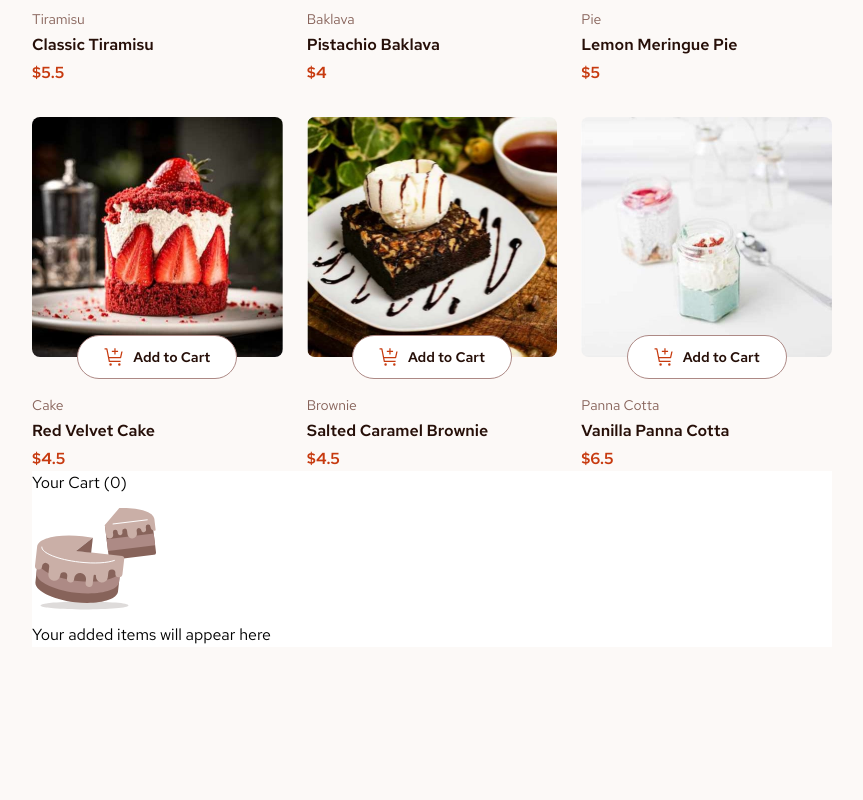
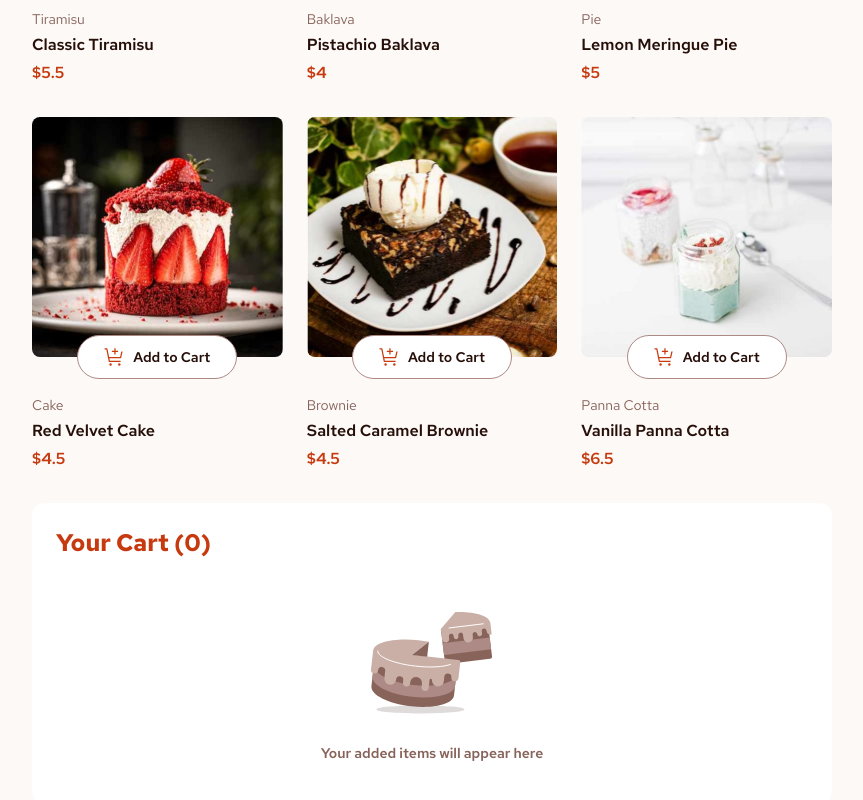
Before and after one commit to ionStici/product-list-with-cart, a React (Vite) app: page / in a window 1280 px wide. Shown: the part 766-1566 px from the top of the page, without its empty margins (208-1071 px from the left). Before the commit the page ends 1453 px from the top, so only its background shows below. Built offline with nearby package versions, Linux system fonts and the light colour scheme.

Commit message:
Style Cart

```diff
--- a/index.html
+++ b/index.html
@@ -18,7 +18,7 @@
       content="Product List with Cart // Frontend Mentor Challenge"
     />
   </head>
-  <body class="bg-rose_50 font-sans text-base">
+  <body class="bg-rose_50 font-sans text-base text-rose_900">
     <div id="root"></div>
     <script type="module" src="/src/main.jsx"></script>
   </body>
--- a/src/App.jsx
+++ b/src/App.jsx
@@ -1,21 +1,15 @@
-import Dessert from "./Components/Dessert";
 import Cart from "./Components/Cart";
-import { useDesserts } from "./contexts/DessertsContext";
+import Desserts from "./Components/Desserts";
 
 export default function App() {
-  const { desserts } = useDesserts();
-
   return (
     <main className="mx-auto max-w-[500px] p-6 md:max-w-[880px] md:p-10">
       <h1 className="mb-8 text-4xl font-bold text-rose_900">Desserts</h1>
 
-      <div className="md:grid md:grid-cols-3 md:gap-x-[24px] md:gap-y-[32px]">
-        {desserts.map((dessert, i) => (
-          <Dessert key={i} dessert={dessert} />
-        ))}
+      <div>
+        <Desserts />
+        <Cart />
       </div>
-
-      <Cart />
     </main>
   );
 }
--- a/src/Components/Cart.jsx
+++ b/src/Components/Cart.jsx
@@ -15,13 +15,20 @@ export default function Cart() {
   }, 0);
 
   return (
-    <div className="bg-white">
-      <h1>Your Cart ({totalInCart})</h1>
+    <div className="mt-[32px] rounded-[12px] bg-white p-[24px]">
+      <h1 className="mb-[24px] text-2xl font-bold text-red">
+        Your Cart ({totalInCart})
+      </h1>
 
       {desserts.length === 0 && (
-        <div>
-          <ReactSVG src="images/illustration-empty-cart.svg" />
-          <p>Your added items will appear here</p>
+        <div className="py-[16px] text-center">
+          <ReactSVG
+            className="mb-[16px] flex justify-center"
+            src="images/illustration-empty-cart.svg"
+          />
+          <p className="text-sm font-semibold text-rose_500">
+            Your added items will appear here
+          </p>
         </div>
       )}
 
@@ -31,19 +38,22 @@ export default function Cart() {
             return <CartItem key={i} dessert={dessert} />;
           })}
 
-          <div>
-            <p>Order Total</p>
-            <p>${totalPrice}</p>
+          <div className="my-[24px] flex items-center justify-between">
+            <p className="text-sm">Order Total</p>
+            <p className="text-2xl font-bold">${totalPrice}</p>
           </div>
 
-          <div>
+          <div className="mb-[24px] flex h-[52px] items-center justify-center space-x-[8px] rounded-[8px] bg-rose_50 px-[12px]">
             <ReactSVG src="images/icon-carbon-neutral.svg" />
-            <p>
-              This is a <span>carbon-neutral</span> delivery
+            <p className="text-center text-sm">
+              This is a <span className="font-semibold">carbon-neutral</span>{" "}
+              delivery
             </p>
           </div>
 
-          <button>Confirm Order</button>
+          <button className="text-md h-[52px] w-full rounded-full bg-red font-semibold text-white transition-all hover:brightness-75">
+            Confirm Order
+          </button>
         </>
       )}
     </div>
--- a/src/Components/CartItem.jsx
+++ b/src/Components/CartItem.jsx
@@ -6,20 +6,25 @@ export default function CartItem({ dessert }) {
   const { name, cart, price } = dessert;
 
   return (
-    <div className="flex items-center justify-between">
-      <div>
-        <p>{name}</p>
-        <p>
-          <span>{cart}x</span>
-          <span>@${price}</span>
+    <div className="mb-[16px] flex items-center justify-between border-b border-rose_100 pb-[16px]">
+      <div className="mr-[12px] font-semibold">
+        <p className="mb-[8px]">{name}</p>
+        <p className="flex gap-[8px] text-rose_500">
+          <span className="inline-block w-[21px] text-red">{cart}x</span>
+          <span className="font-normal">@${price}</span>
           <span>${cart * price}</span>
         </p>
       </div>
+
       <button
         aria-label="Remove from Cart"
         onClick={() => removeDessertFromCart(name)}
+        className="group rounded-[50%] border border-rose_400 p-[3px] transition-colors hover:border-rose_900"
       >
-        <ReactSVG src="images/icon-remove-item.svg" />
+        <ReactSVG
+          className="text-rose_400 transition-colors group-hover:text-rose_900"
+          src="images/icon-remove-item.svg"
+        />
       </button>
     </div>
   );
--- a/src/Components/Dessert.jsx
+++ b/src/Components/DessertBox.jsx
@@ -3,12 +3,12 @@ import { useMediaQuery } from "../hooks/useMediaQuery";
 import { ReactSVG } from "react-svg";
 import { LuPlusCircle, LuMinusCircle } from "react-icons/lu";
 
-export default function Dessert({ dessert }) {
+export default function DessertBox({ dessert }) {
   const { image, name, category, price, cart } = dessert;
   const { increment, decrement } = useDesserts();
 
   const match768 = useMediaQuery("min-width", "768px");
-  const match1100 = useMediaQuery("min-width", "1100px");
+  const match1100 = useMediaQuery("min-width", "850px");
 
   let src = image.mobile;
   if (match768) src = image.tablet;
--- /dev/null
+++ b/src/Components/Desserts.jsx
@@ -0,0 +1,14 @@
+import { useDesserts } from "../contexts/DessertsContext";
+import DessertBox from "./DessertBox";
+
+export default function Desserts() {
+  const { desserts } = useDesserts();
+
+  return (
+    <div className="md:grid md:grid-cols-3 md:gap-x-[24px] md:gap-y-[32px]">
+      {desserts.map((dessert, i) => (
+        <DessertBox key={i} dessert={dessert} />
+      ))}
+    </div>
+  );
+}
--- a/tailwind.config.js
+++ b/tailwind.config.js
@@ -11,6 +11,7 @@ export default {
       inherit: "inherit",
       white: "#fff",
       red: "hsl(14, 86%, 42%)",
+      red_dark: "rgba(199, 58, 15, 0.75)",
       green: "hsl(159, 69%, 38%)",
       rose_50: "hsl(20, 50%, 98%)",
       rose_100: "hsl(13, 31%, 94%)",
```
Also changed, not shown: public/images/icon-remove-item.svg.
